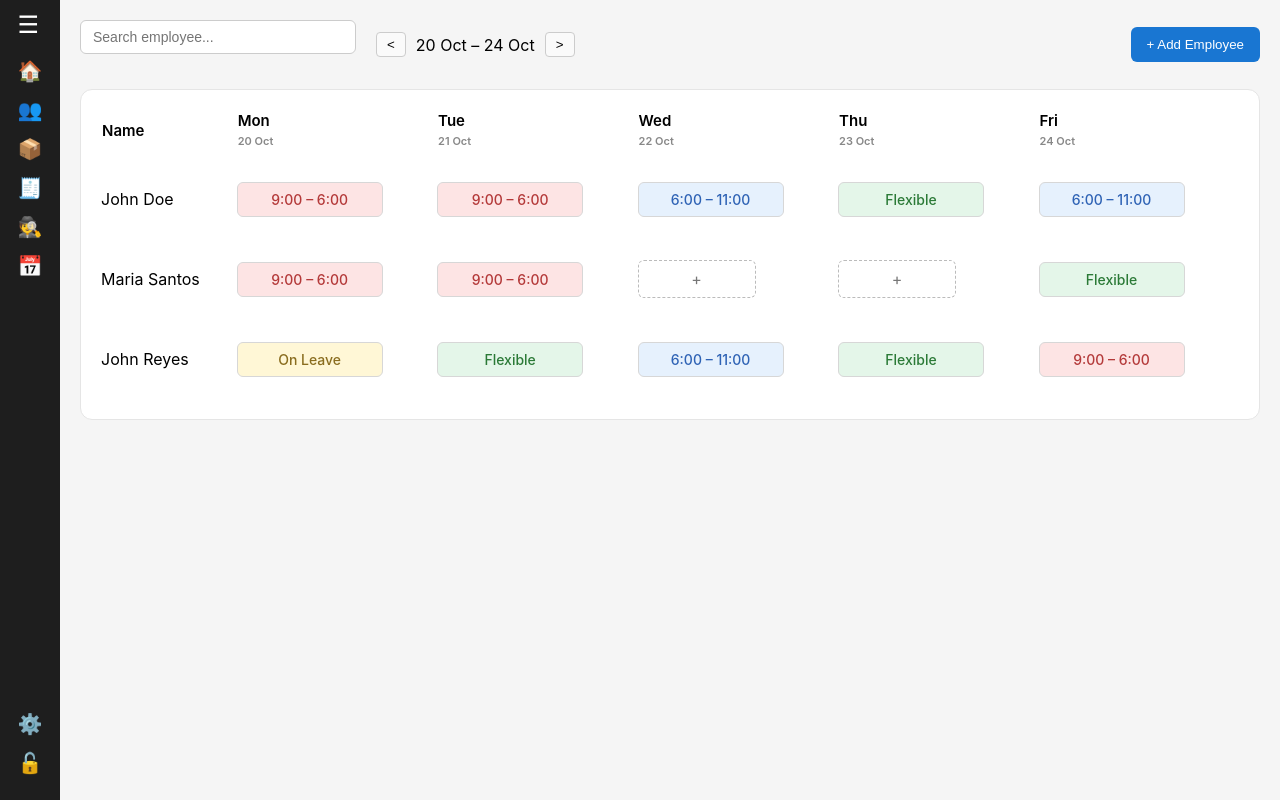
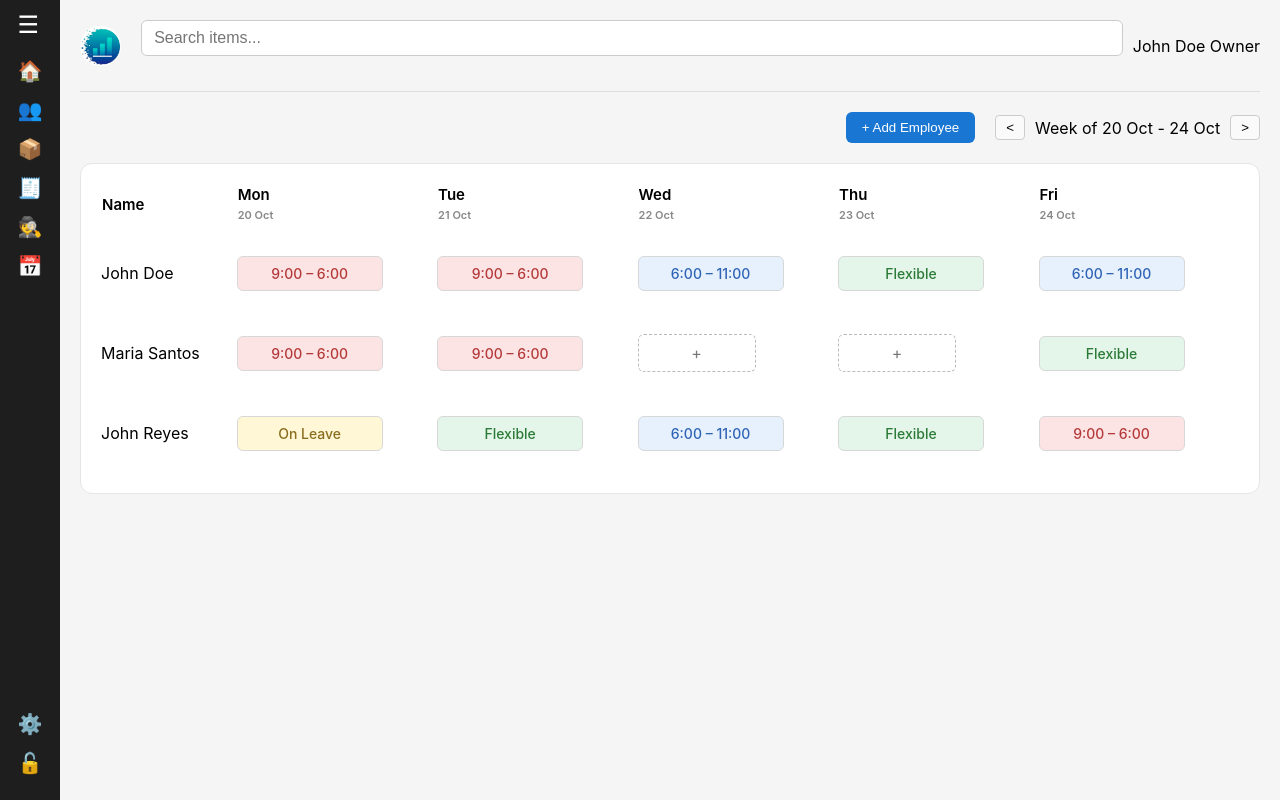
Before and after one commit to Ping2023A/POINTSALE, a React (Create React App) app in the folder frontend/: page /shift in a window 1280 px wide. Built offline with nearby package versions, Linux system fonts and the light colour scheme.

Commit message:
SP-17 shift board fixes

```diff
--- a/frontend/src/pages/shift.css
+++ b/frontend/src/pages/shift.css
@@ -140,3 +140,44 @@
   cursor: pointer;
   color: #777;
 }
+
+.shift-controls {
+  display: grid;
+  grid-template-columns: auto 1fr auto; /* left / center / right */
+  align-items: center;
+  gap: 20px;
+  margin-bottom: 20px;
+}
+
+.add-employee-btn {
+  background: #1976d2;
+  color: white;
+  border: none;
+  padding: 8px 16px;
+  border-radius: 6px;
+  cursor: pointer;
+  font-weight: 500;
+}
+
+.week-nav {
+  display: flex;
+  justify-content: center;
+  align-items: center;
+  gap: 10px;
+}
+
+.week-nav button {
+  padding: 4px 10px;
+  border: 1px solid #ccc;
+  background: #fafafa;
+  border-radius: 4px;
+  cursor: pointer;
+}
+
+.search-bar {
+  width: 250px;
+  padding: 8px 12px;
+  border: 1px solid #ccc;
+  border-radius: 6px;
+  font-size: 14px;
+}
--- a/frontend/src/pages/shift.jsx
+++ b/frontend/src/pages/shift.jsx
@@ -1,10 +1,12 @@
 import React, { useState } from "react";
 import "../pages/shift.css";
 import { Link, useLocation } from "react-router-dom";
+import logo from '../assets/salespoint-logo.png';
 
 export default function ShiftSchedule() {
   const location = useLocation();
   const [sidebarExpanded, setSidebarExpanded] = useState(false);
+  const [searchTerm, setSearchTerm] = useState('');
 
   return (
     <div className="dashboard-layout">
@@ -43,16 +45,30 @@ export default function ShiftSchedule() {
 
       {/* Main content */}
       <main className="shift-page-wrapper">
-        <div className="schedule-wrapper">
-          {/* Top Section */}
-          <div className="top-section">
-            <input className="search-bar" placeholder="Search employee..." />
-            <div className="date-nav">
+        {/* Existing Top Bar stays unchanged */}
+        <header className="top-bar">
+          <div className="logo-container">
+            <img src={logo} alt="Sales Point Logo" className="logo" />
+          </div>
+          <input
+            type="text"
+            placeholder="Search items..."
+            value={searchTerm}
+            onChange={(e) => setSearchTerm(e.target.value)}
+          />
+          <div className="top-icons">
+            <span className="user">John Doe Owner</span>
+          </div>
+        </header>
+
+        {/* New Controls above the table */}
+        <div className="shift-controls" style={{ display: 'flex', justifyContent: 'space-between', alignItems: 'center', margin: '20px 0' }}>
+          <button className="add-employee-btn">+ Add Employee</button>
+          <div className="week-nav" style={{ display: 'flex', alignItems: 'center', gap: '10px' }}>
             <button>{"<"}</button>
-              <span>20 Oct – 24 Oct</span>
+            <span>Week of 20 Oct - 24 Oct</span>
             <button>{">"}</button>
           </div>
-            <button className="add-employee-btn">+ Add Employee</button>
         </div>
 
         {/* Schedule Table */}
@@ -96,7 +112,6 @@ export default function ShiftSchedule() {
             </tbody>
           </table>
         </div>
-        </div>
       </main>
     </div>
   );
```
Lines whose indentation alone changed are shown as unchanged.
